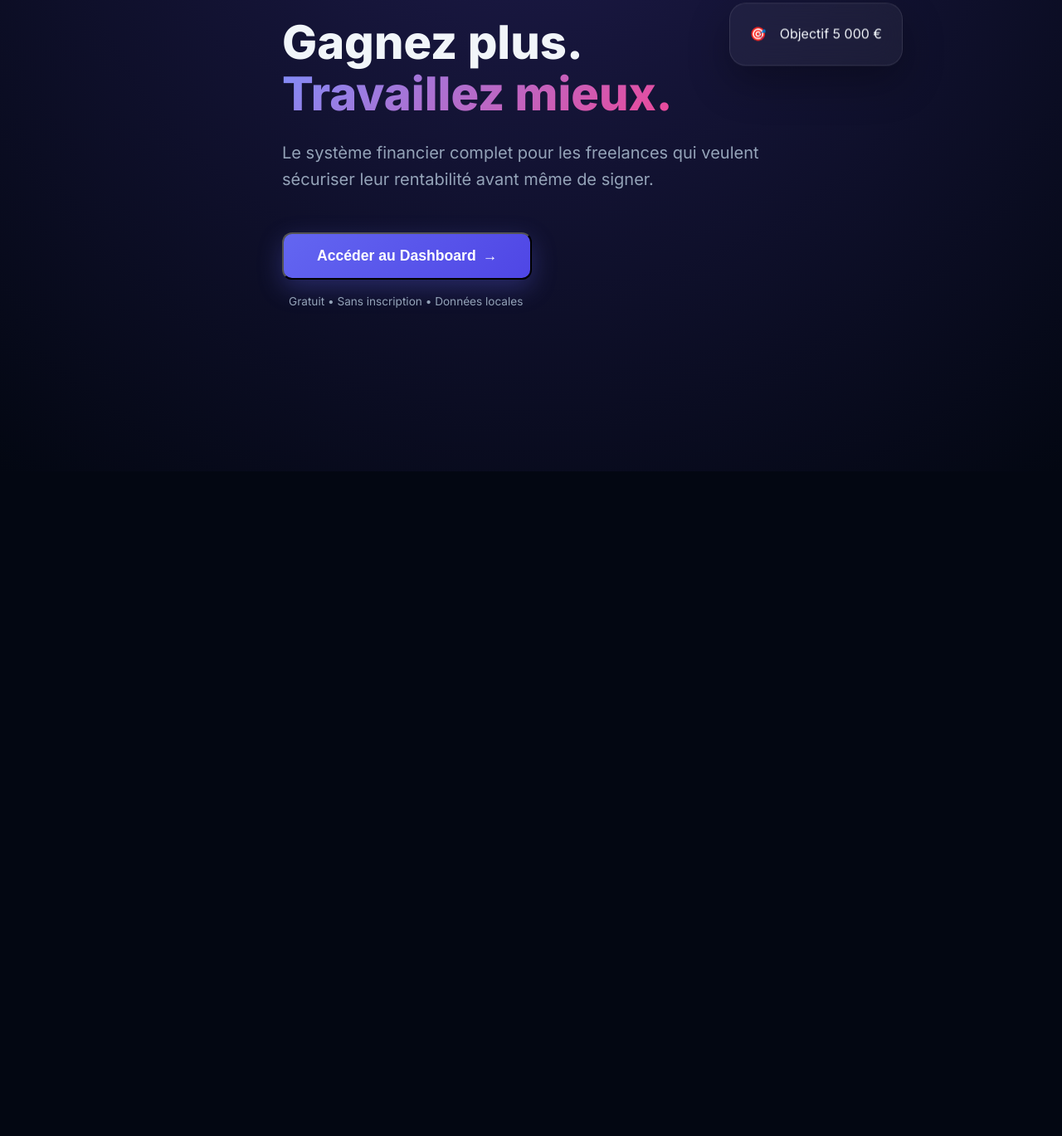
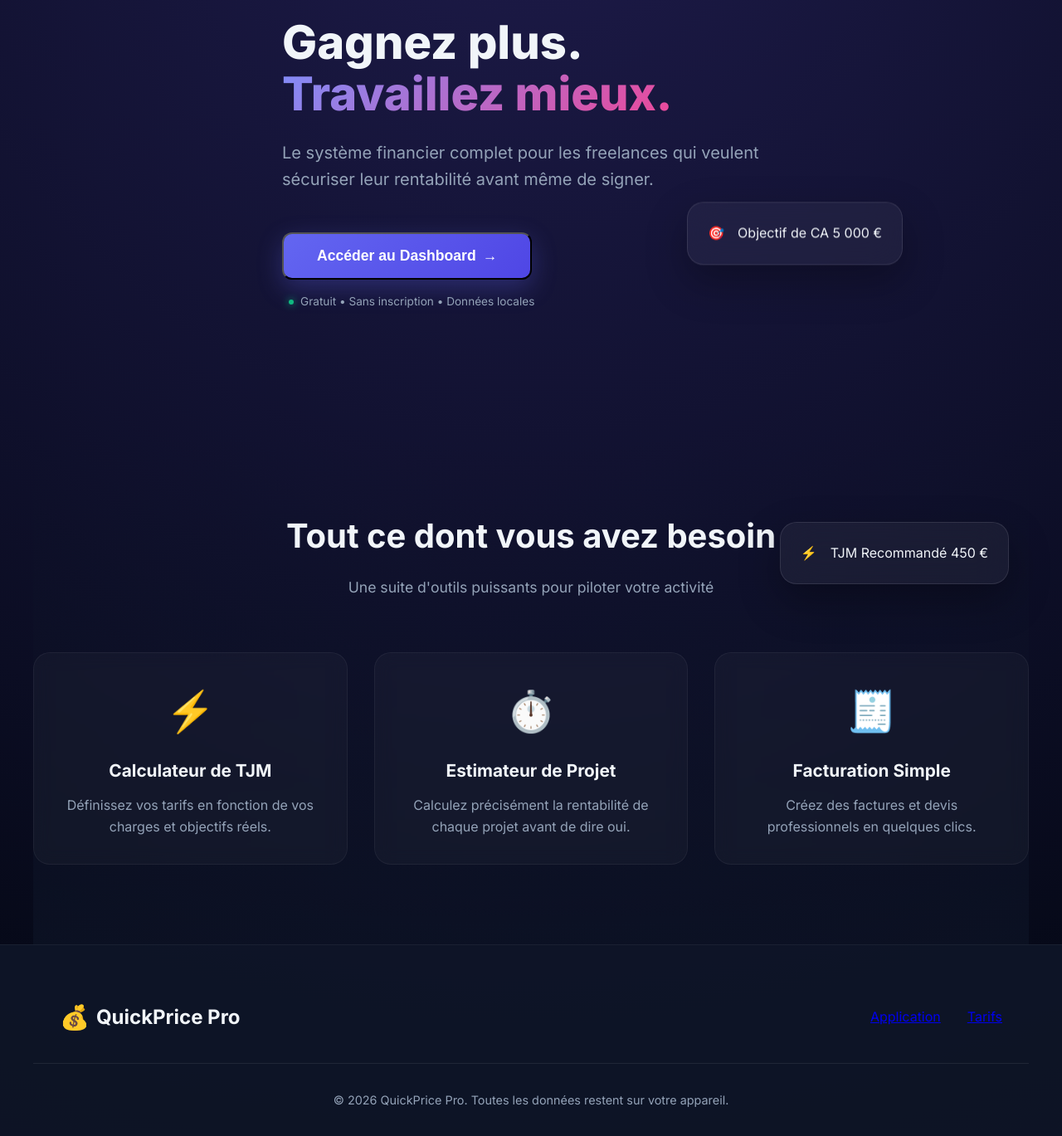
Before and after one commit to TokitoMAX/QuickPrice-Pro, a website: page index.html in a window 1280 px wide. Shown: the part 232-1601 px from the top of the page at 83% size. Before the commit the page ends 800 px from the top, so only its background shows below. Drawn offline with Linux system fonts and the light colour scheme.

Commit message:
feat: introduce landing page features section and footer, and refactor freemium banner styling.

```diff
--- a/index.html
+++ b/index.html
@@ -39,12 +39,58 @@
                 <div class="floating-card glass">
                     <div class="card-icon">🎯</div>
                     <div class="card-text">
-                        <span class="label">Objectif</span>
+                        <span class="label">Objectif de CA</span>
                         <span class="value">5 000 €</span>
+                    </div>
+                </div>
+                <div class="floating-card glass delayed">
+                    <div class="card-icon">⚡</div>
+                    <div class="card-text">
+                        <span class="label">TJM Recommandé</span>
+                        <span class="value">450 €</span>
                     </div>
                 </div>
             </div>
         </header>
+
+        <section class="landing-features container">
+            <div class="section-header">
+                <h2 class="section-title">Tout ce dont vous avez besoin</h2>
+                <p class="section-subtitle">Une suite d'outils puissants pour piloter votre activité</p>
+            </div>
+            <div class="features-grid">
+                <div class="feature-card glass">
+                    <div class="feature-icon">⚡</div>
+                    <h3 class="feature-title">Calculateur de TJM</h3>
+                    <p class="feature-description">Définissez vos tarifs en fonction de vos charges et objectifs réels.</p>
+                </div>
+                <div class="feature-card glass">
+                    <div class="feature-icon">⏱️</div>
+                    <h3 class="feature-title">Estimateur de Projet</h3>
+                    <p class="feature-description">Calculez précisément la rentabilité de chaque projet avant de dire oui.</p>
+                </div>
+                <div class="feature-card glass">
+                    <div class="feature-icon">🧾</div>
+                    <h3 class="feature-title">Facturation Simple</h3>
+                    <p class="feature-description">Créez des factures et devis professionnels en quelques clics.</p>
+                </div>
+            </div>
+        </section>
+
+        <footer class="landing-footer">
+            <div class="container footer-content">
+                <div class="footer-logo">
+                    <span class="logo-icon">💰</span> QuickPrice Pro
+                </div>
+                <div class="footer-links">
+                    <a href="#" onclick="App.enterApp()">Application</a>
+                    <a href="#" onclick="App.enterApp()">Tarifs</a>
+                </div>
+            </div>
+            <div class="footer-bottom container">
+                <p>&copy; 2026 QuickPrice Pro. Toutes les données restent sur votre appareil.</p>
+            </div>
+        </footer>
     </div>
 
     <!-- APP WRAPPER -->
--- a/styles.css
+++ b/styles.css
@@ -796,6 +796,67 @@ section {
     font-size: 0.85rem;
     color: var(--text-muted);
     margin-left: 0.5rem;
+    display: flex;
+    align-items: center;
+    gap: 0.5rem;
+}
+
+.hero-note::before {
+    content: '';
+    display: inline-block;
+    width: 6px;
+    height: 6px;
+    background: var(--success);
+    border-radius: 50%;
+    box-shadow: 0 0 10px var(--success);
+}
+
+.landing-features {
+    padding: 6rem 0;
+    background: linear-gradient(to bottom, transparent, rgba(15, 23, 42, 0.5));
+}
+
+.features-grid {
+    display: grid;
+    grid-template-columns: repeat(auto-fit, minmax(300px, 1fr));
+    gap: 2rem;
+    margin-top: 3rem;
+}
+
+.feature-card.glass {
+    background: rgba(255, 255, 255, 0.03);
+    backdrop-filter: blur(10px);
+    border: 1px solid rgba(255, 255, 255, 0.05);
+    padding: 2rem;
+    border-radius: 20px;
+    transition: all 0.3s ease;
+}
+
+.feature-card.glass:hover {
+    transform: translateY(-5px);
+    background: rgba(255, 255, 255, 0.05);
+    border-color: var(--primary);
+    box-shadow: 0 10px 30px rgba(99, 102, 241, 0.1);
+}
+
+.landing-footer {
+    padding: 4rem 0 2rem;
+    border-top: 1px solid rgba(255, 255, 255, 0.05);
+    background: rgba(15, 23, 42, 0.8);
+}
+
+.footer-logo {
+    font-size: 1.5rem;
+    font-weight: 700;
+    display: flex;
+    align-items: center;
+    gap: 0.5rem;
+}
+
+.delayed {
+    animation-delay: 2s !important;
+    top: 55% !important;
+    right: 5% !important;
 }
 
 .btn-login {
@@ -853,27 +914,62 @@ section {
 }
 
 /* Freemium Banner */
+/* Freemium Banner - Floating Glass Pill */
 .freemium-banner {
     position: fixed;
-    top: 0;
-    left: 260px;
-    /* Offset for sidebar */
-    right: 0;
-    background: linear-gradient(90deg, var(--primary) 0%, var(--secondary) 100%);
+    bottom: 2rem;
+    right: 2rem;
+    left: auto;
+    top: auto;
+    width: auto;
+    max-width: 400px;
+    background: rgba(15, 23, 42, 0.8);
+    backdrop-filter: blur(12px);
+    border: 1px solid rgba(255, 255, 255, 0.1);
     color: var(--white);
-    padding: 0.4rem 1.5rem;
-    /* Reduced padding */
+    padding: 0.8rem 1.2rem;
+    border-radius: 50px;
     display: flex;
     justify-content: space-between;
-    /* Better spacing */
     align-items: center;
     gap: 1rem;
     font-weight: 500;
-    font-size: 0.8rem;
-    /* Smaller font */
-    z-index: 40;
-    /* Below sidebar if sidebar is full height, or adjust sidebar z-index */
-    box-shadow: 0 4px 12px rgba(0, 0, 0, 0.1);
+    font-size: 0.85rem;
+    z-index: 1000;
+    box-shadow: 0 10px 30px rgba(0, 0, 0, 0.3);
+    transition: all 0.3s ease;
+    animation: slideInUp 0.5s ease 1s backwards;
+}
+
+.freemium-banner:hover {
+    transform: translateY(-5px);
+    box-shadow: 0 15px 40px rgba(99, 102, 241, 0.2);
+    border-color: var(--primary);
+}
+
+@keyframes slideInUp {
+    from {
+        opacity: 0;
+        transform: translateY(20px);
+    }
+    to {
+        opacity: 1;
+        transform: translateY(0);
+    }
+}
+
+@media (max-width: 768px) {
+    .freemium-banner {
+        left: 1rem;
+        right: 1rem;
+        bottom: 1rem;
+        max-width: none;
+        justify-content: center;
+        flex-direction: column;
+        gap: 0.5rem;
+        text-align: center;
+        border-radius: 15px;
+    }
 }
 
 @media (max-width: 1024px) {
```
